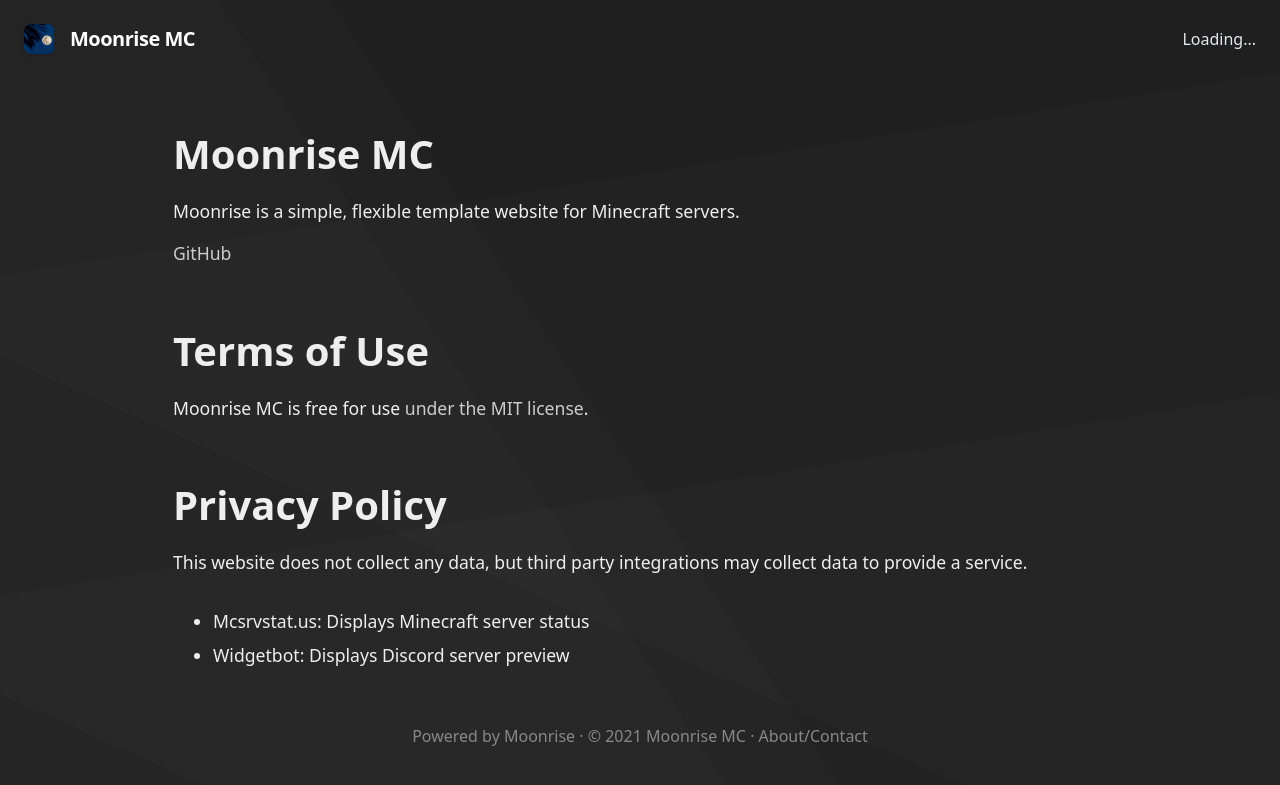
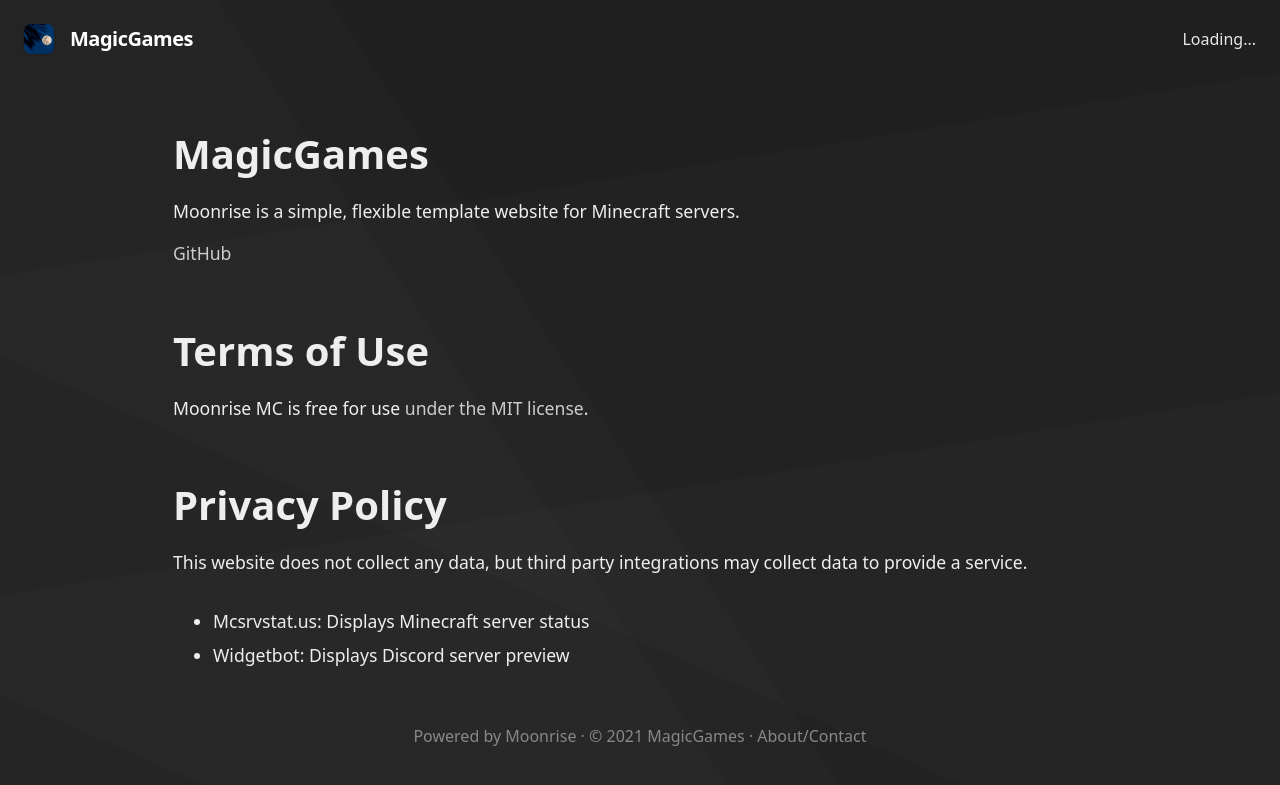
Before and after one commit to coffeebank2/magicgames, a Jekyll site: the page built from docs/about.md, in a window 1280 px wide. Shown: the top 785 px of the page. Built offline with Jekyll 4.4.1, drawn with Linux system fonts in a browser that asks for light colours; our own code applies the rules of GitHub Pages for plain Markdown files.

Commit message:
update _config.yml

```diff
--- a/docs/_config.yml
+++ b/docs/_config.yml
@@ -11,10 +11,10 @@ showinSearchEngines: true
 
 
 # Set basic server info
-serverName: Moonrise MC
+serverName: MagicGames
 serverDescription: A Minecraft server where we have lots of fun!
-serverIP: 31.41.59.26:5358
-useBedrockForOnlineStatus: false
+serverIP: play.magicgames.cf:25369
+useBedrockForOnlineStatus: true
 
 
 # Discord information
```
